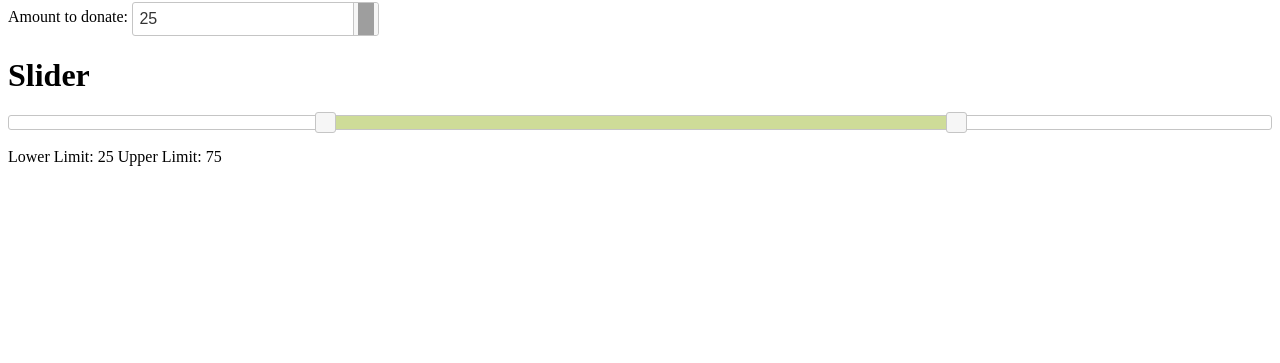
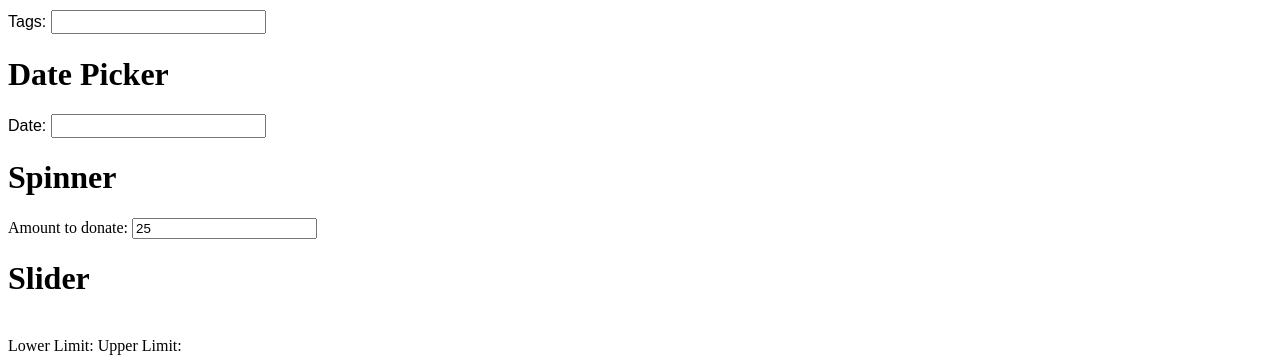
Before and after one commit to DCuller/JavaScriptFinal, a plain HTML site: page index.html in a window 1280 px wide. Shown: the part 732-1095 px from the top of the page. Before the commit the page ends 906 px from the top, so only its background shows below. Drawn offline with nearby package versions, Linux system fonts and the light colour scheme; grey boxes are pictures that could not be loaded.

Commit message:
Update index.html

```diff
--- a/index.html
+++ b/index.html
@@ -3,9 +3,8 @@
 	<head>
     <title>jQuery UI Tabs : Creating Tabs</title>
 	<meta name="viewport" content="width=device-width, initial-scale=1">
-	<link rel="stylesheet" href="http://code.jquery.com/ui/1.11.3/themes/hot-sneaks/jquery-ui.css" />
-	<script src="http://code.jquery.com/jquery-2.1.3.js"></script>
-	<script src="http://code.jquery.com/ui/1.11.2/jquery-ui.js"></script>
+	<link rel="stylesheet" href="http://code.jquery.com/ui/1.11.3/themes/hot-sneaks/jquery-ui.css"/>
+	TEST
 	<style>
 		.ui-widget-header {
 			background: #cedc98;
```
